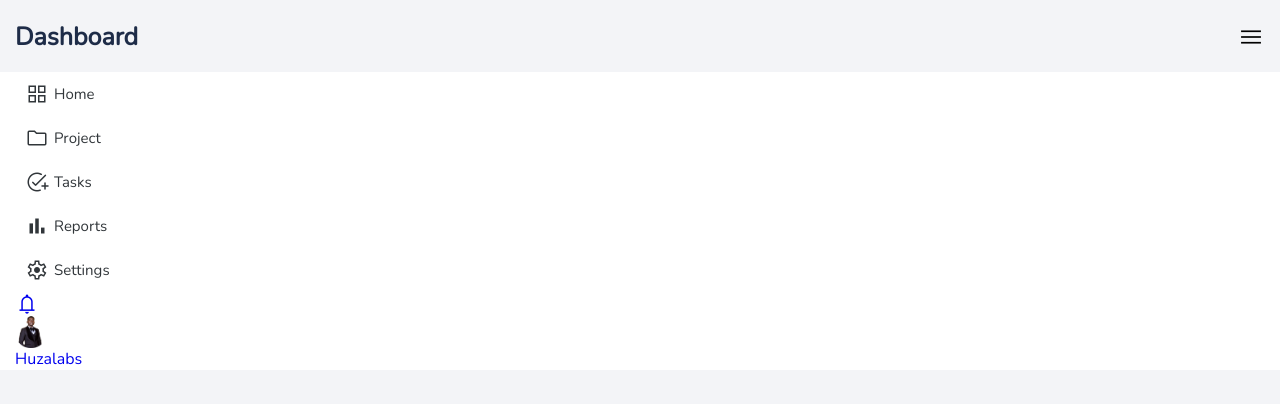
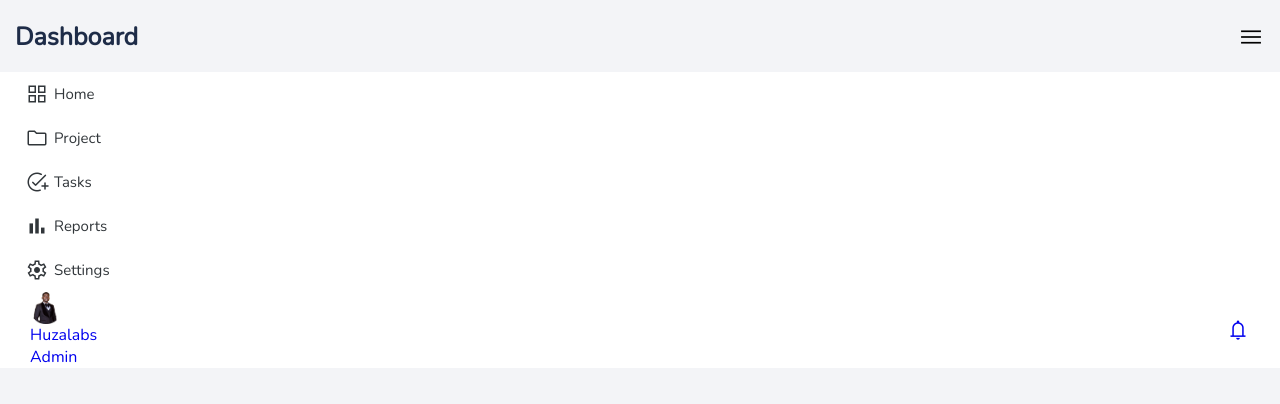
Before and after one commit to IRUMVAEmmanuel1/Dashboard, a plain HTML site: page index.html in a window 1280 px wide. Drawn offline with nearby package versions, Linux system fonts and the light colour scheme.

Commit message:
Header css

```diff
--- a/style.css
+++ b/style.css
@@ -213,3 +213,11 @@ body{
 .navbar-link:is(:hover, :focus){background: var(--black_08);}
 
 .navbar-link.active{color: var(--blue-ryb);}
+
+.user-action-list{
+    padding-inline: 15px;
+    display: flex;
+    justify-content: space-between;
+    align-items: center;
+    flex-direction: row-reverse;
+}
```
